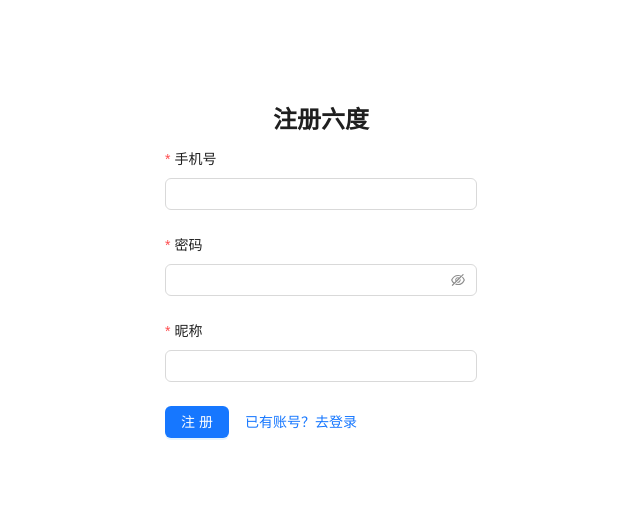
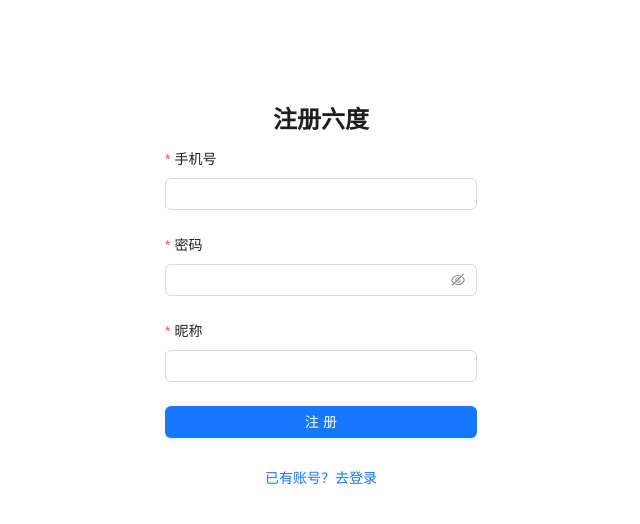
Before and after one commit to wenrenbuer-bit/liudu-frontend, a React (Vite) app: page /auth/register in a window 1280 px wide. Shown: the top 524 px of the page, without its empty margins (319-959 px from the left). Built offline with nearby package versions, Linux system fonts and the light colour scheme.

Commit message:
feat: 还原日志

```diff
--- a/src/pages/Auth/Register.tsx
+++ b/src/pages/Auth/Register.tsx
@@ -8,22 +8,22 @@ const { Title } = Typography;
 const Register: React.FC = () => {
   const [loading, setLoading] = useState(false);
   const navigate = useNavigate();
-  const [form] = Form.useForm();
 
-  const onFinish = async () => {
+  const onFinish = async (values: any) => {
     setLoading(true);
     try {
-      const values = form.getFieldsValue(true);
+      // 先请求验证码（模拟）
       // await axios.post(`${import.meta.env.VITE_API_BASE}/api/auth/send-code`, { phone: values.phone });
       // 再注册
+
       console.log(values,'==values');
 
-      // const res = await axios.post(`${import.meta.env.VITE_API_BASE}/api/auth/register`, {
-      //   ...values,
-      //   code: '123456', // 测试环境写死
-      // });
-      // message.success('注册成功，请登录');
-      // navigate('/auth/login');
+      const res = await axios.post(`${import.meta.env.VITE_API_BASE}/api/auth/register`, {
+        ...values,
+        code: '123456', // 测试环境写死
+      });
+      message.success('注册成功，请登录');
+      navigate('/auth/login');
     } catch (err: any) {
       message.error(err.response?.data?.message || '注册失败');
     } finally {
@@ -31,19 +31,19 @@ const Register: React.FC = () => {
     }
   };
 
-  const handleCheck = () => {
-
-  };
-
   return (
     <div style={{ maxWidth: 360, margin: '80px auto', padding: 24, background: '#fff', borderRadius: 8 }}>
       <Title level={3} style={{ textAlign: 'center' }}>注册六度</Title>
-      <Form layout="vertical" form={form}>
+      <Form layout="vertical" onFinish={onFinish}>
         <Form.Item name="phone" label="手机号" rules={[{ required: true, message: '请输入手机号' }]}> <Input /> </Form.Item>
         <Form.Item name="password" label="密码" rules={[{ required: true, message: '请输入密码' }]}> <Input.Password /> </Form.Item>
         <Form.Item name="nickname" label="昵称" rules={[{ required: true, message: '请输入昵称' }]}> <Input /> </Form.Item>
-          <Button type="primary" loading={loading}  onClick={onFinish}>注册</Button>
-          <Button type="link" onClick={() => navigate('/auth/login')}>已有账号？去登录</Button>
+        <Form.Item>
+          <Button type="primary" htmlType="submit" block loading={loading}>注册</Button>
+        </Form.Item>
+        <Form.Item>
+          <Button type="link" block onClick={() => navigate('/auth/login')}>已有账号？去登录</Button>
+        </Form.Item>
       </Form>
     </div>
   );
```
